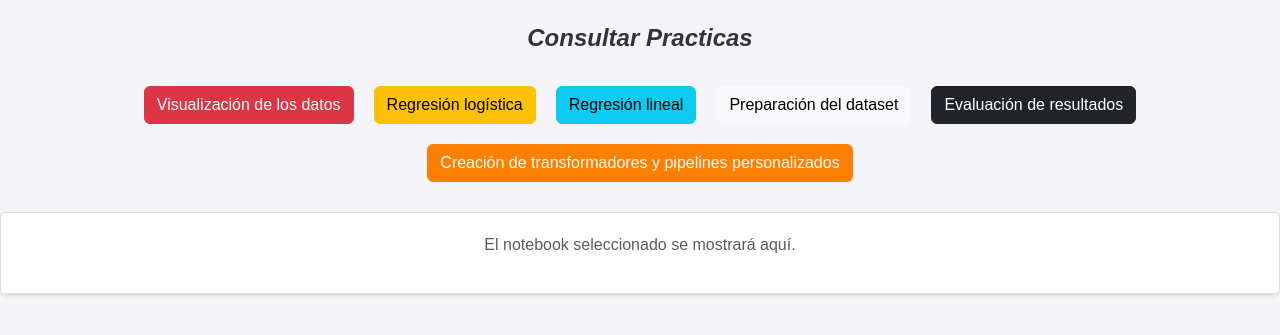
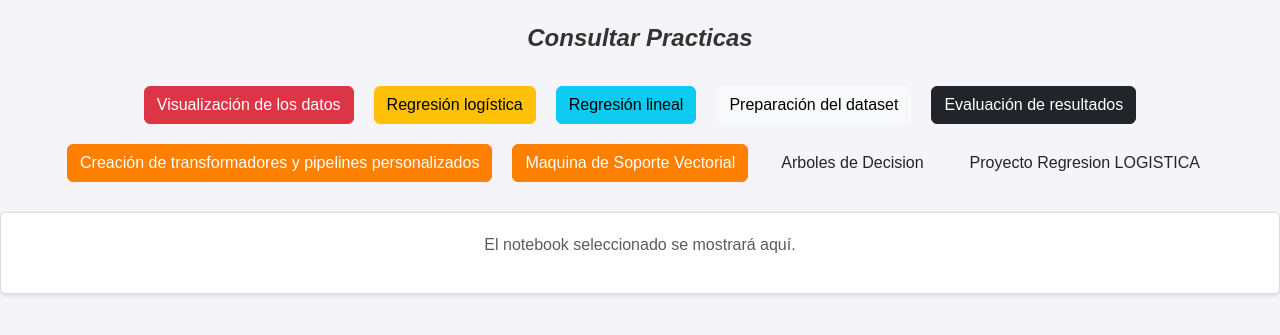
Before and after one commit to EmilioRivFa/ApiLocal, a Flask app: page / in a window 1280 px wide. Shown: the top 335 px of the page. Run offline with Flask 3, Linux system fonts and the light colour scheme.

Commit message:
el front del proyecto

```diff
--- a/templates/index.html
+++ b/templates/index.html
@@ -62,6 +62,10 @@
         <button type="button" class="btn btn-dark" onclick="CargarNotebook('evaluacion_resultados')">Evaluación de resultados</button>
         <button type="button" class="btn btn-custom-orange" onclick="CargarNotebook('transformadores_pipelines')">Creación de transformadores y pipelines personalizados</button>
 
+        <button type="button" class="btn btn-custom-orange" onclick="CargarNotebook('SVM')">Maquina de Soporte Vectorial</button>
+        <button type="button" class="btn btn-custom-info" onclick="CargarNotebook('Arboles')">Arboles de Decision</button>
+        <button type="button" class="btn btn-custom-warning" onclick="CargarNotebook('Proyecto')">Proyecto Regresion LOGISTICA </button>
+
     </div>
 
 
```
